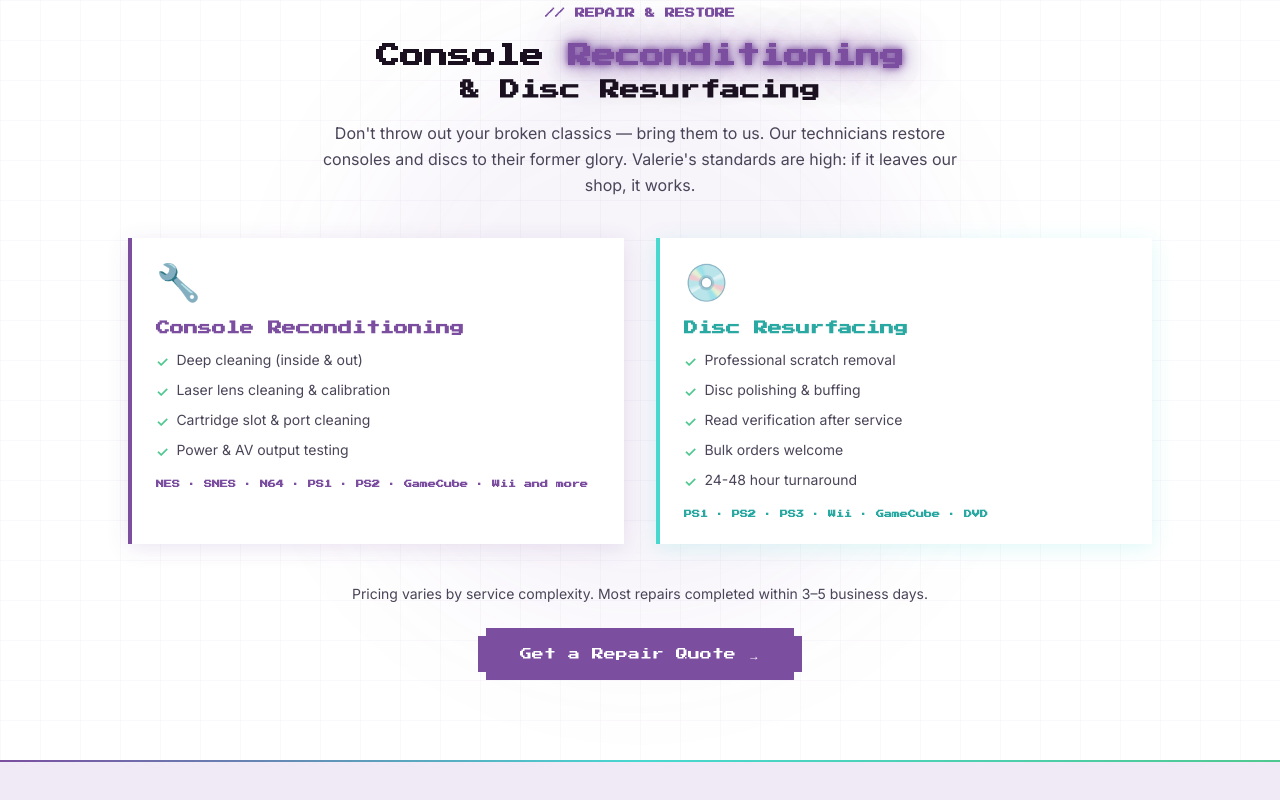
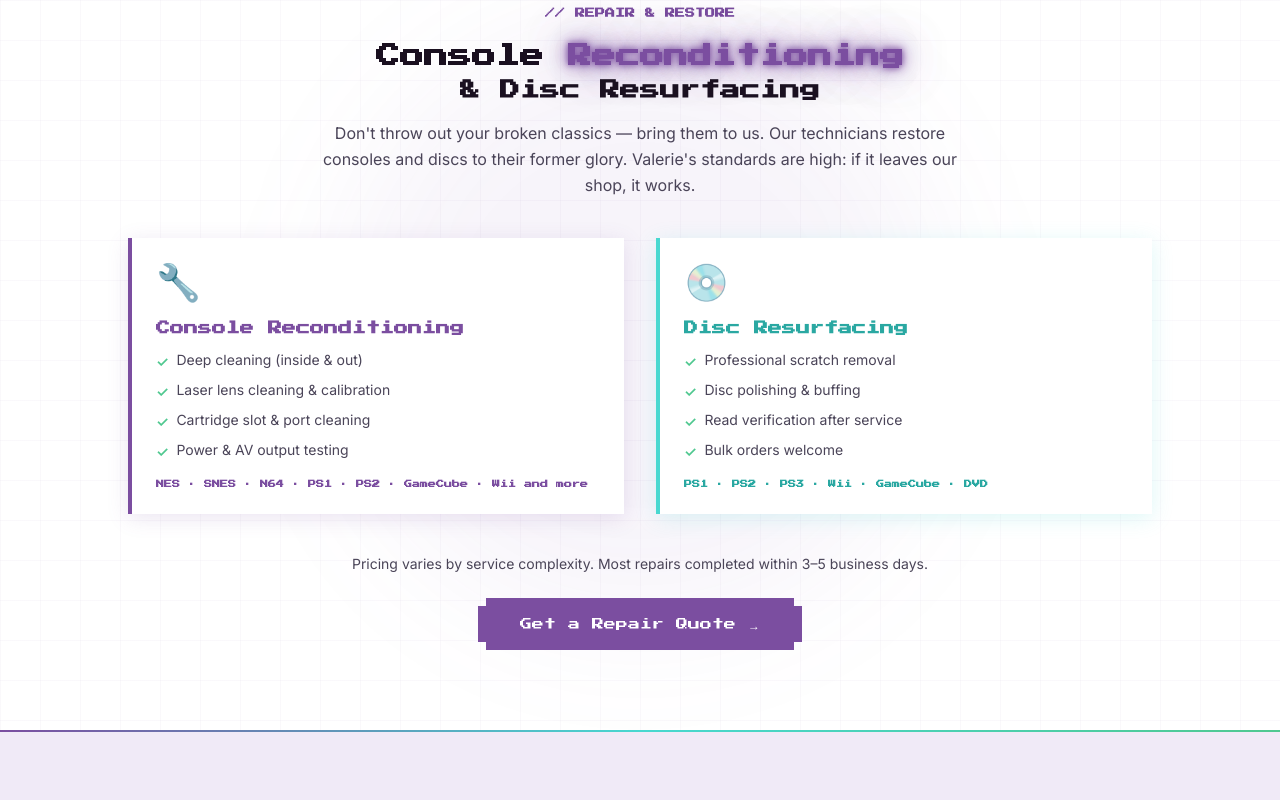
Before and after one commit to dreamquest-videogames/dreamquest-videogames.github.io, a Next.js app: page / in a window 1280 px wide. Shown: the part 1950-2750 px from the top of the page. Built offline with nearby package versions, Linux system fonts and the light colour scheme.

Commit message:
fix: remove 24-48 hour turnaround from disc resurfacing list

```diff
--- a/app/components/ReconditioningCTA.tsx
+++ b/app/components/ReconditioningCTA.tsx
@@ -57,7 +57,6 @@ export default function ReconditioningCTA() {
                 "Disc polishing & buffing",
                 "Read verification after service",
                 "Bulk orders welcome",
-                "24-48 hour turnaround",
               ].map((item) => (
                 <li key={item} className="flex items-start gap-2">
                   <span className="text-[#50C890] mt-0.5 font-bold">✓</span>
```
